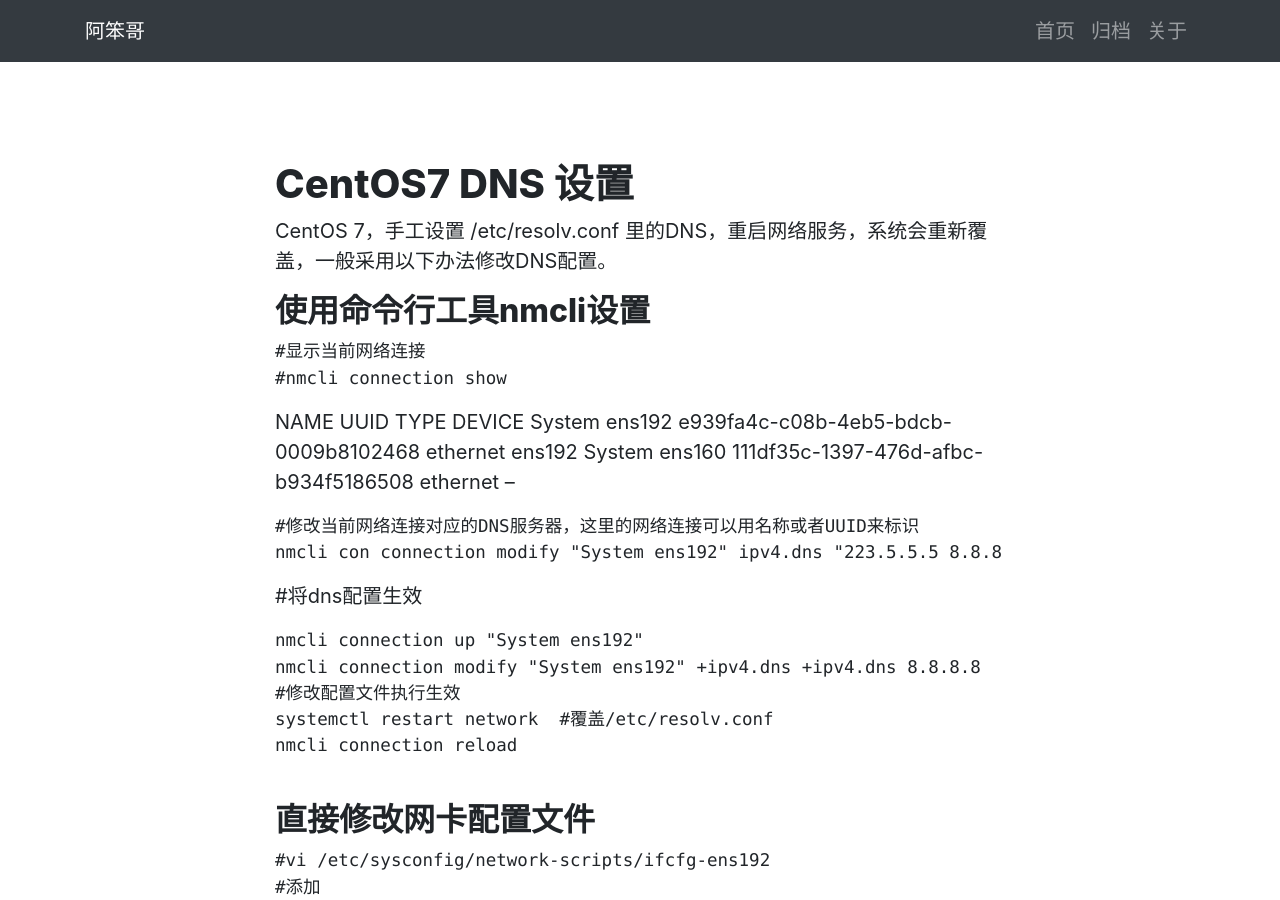
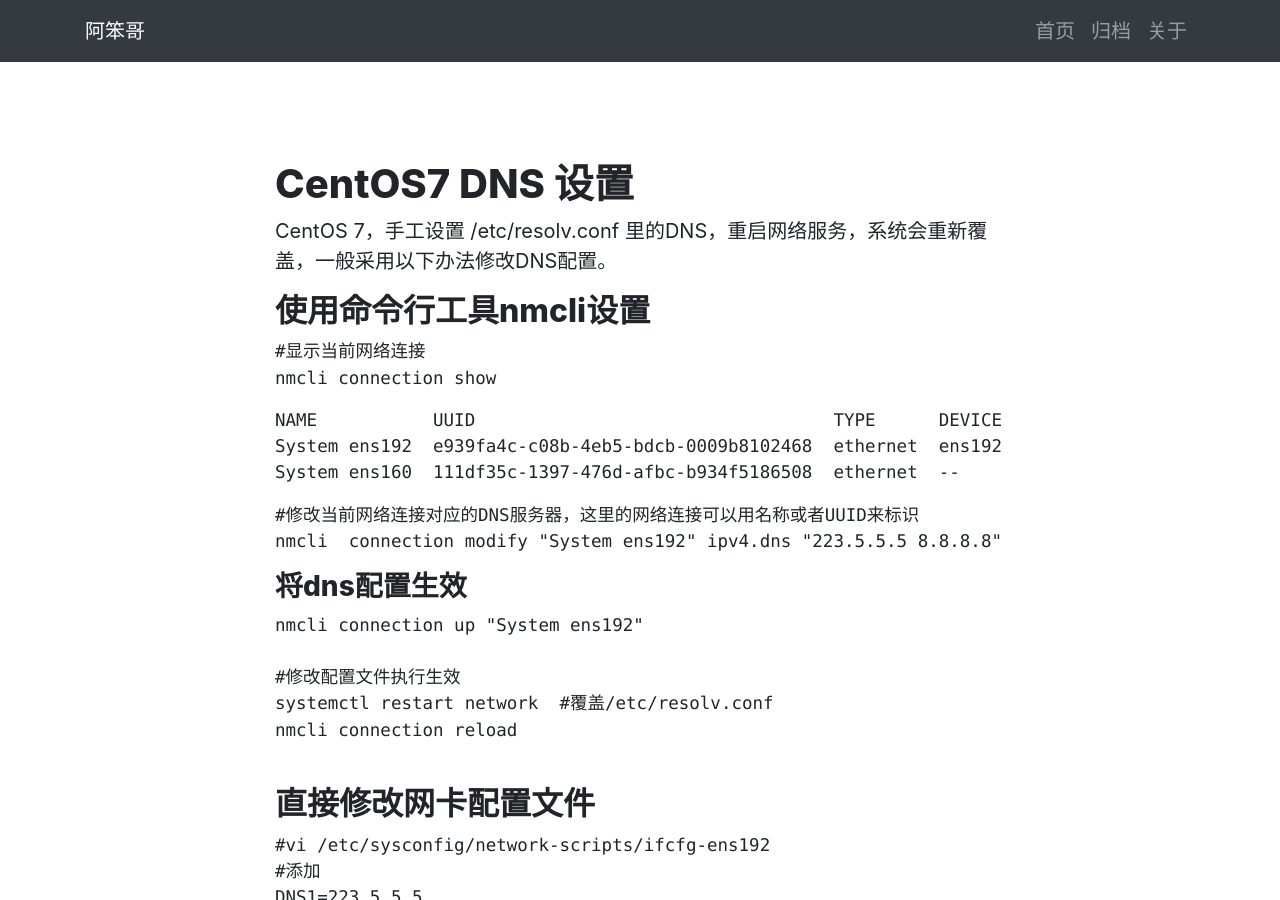
Before and after one commit to abanger/abanger.github.io, a Jekyll site: the page built from CentOS/CentOS7_DNS_setting.md, in a window 1280 px wide and 900 px high. Built offline with Jekyll 4.4.1, drawn with Linux system fonts in a browser that asks for light colours; our own code applies the rules of GitHub Pages for plain Markdown files.

Commit message:
Update CentOS7_DNS_setting.md

````diff
--- a/CentOS/CentOS7_DNS_setting.md
+++ b/CentOS/CentOS7_DNS_setting.md
@@ -5,20 +5,23 @@ CentOS 7，手工设置 /etc/resolv.conf 里的DNS，重启网络服务，系统
 ## 使用命令行工具nmcli设置
 ```
 #显示当前网络连接
-#nmcli connection show
+nmcli connection show
+```
+
 ```
 NAME           UUID                                  TYPE      DEVICE
 System ens192  e939fa4c-c08b-4eb5-bdcb-0009b8102468  ethernet  ens192
 System ens160  111df35c-1397-476d-afbc-b934f5186508  ethernet  --
+```
 
 ```
 #修改当前网络连接对应的DNS服务器，这里的网络连接可以用名称或者UUID来标识
-nmcli con connection modify "System ens192" ipv4.dns "223.5.5.5 8.8.8.8"
+nmcli  connection modify "System ens192" ipv4.dns "223.5.5.5 8.8.8.8"
 ```
-#将dns配置生效
+### 将dns配置生效
 ```
 nmcli connection up "System ens192"
-nmcli connection modify "System ens192" +ipv4.dns +ipv4.dns 8.8.8.8
+
 #修改配置文件执行生效
 systemctl restart network  #覆盖/etc/resolv.conf
 nmcli connection reload
````
